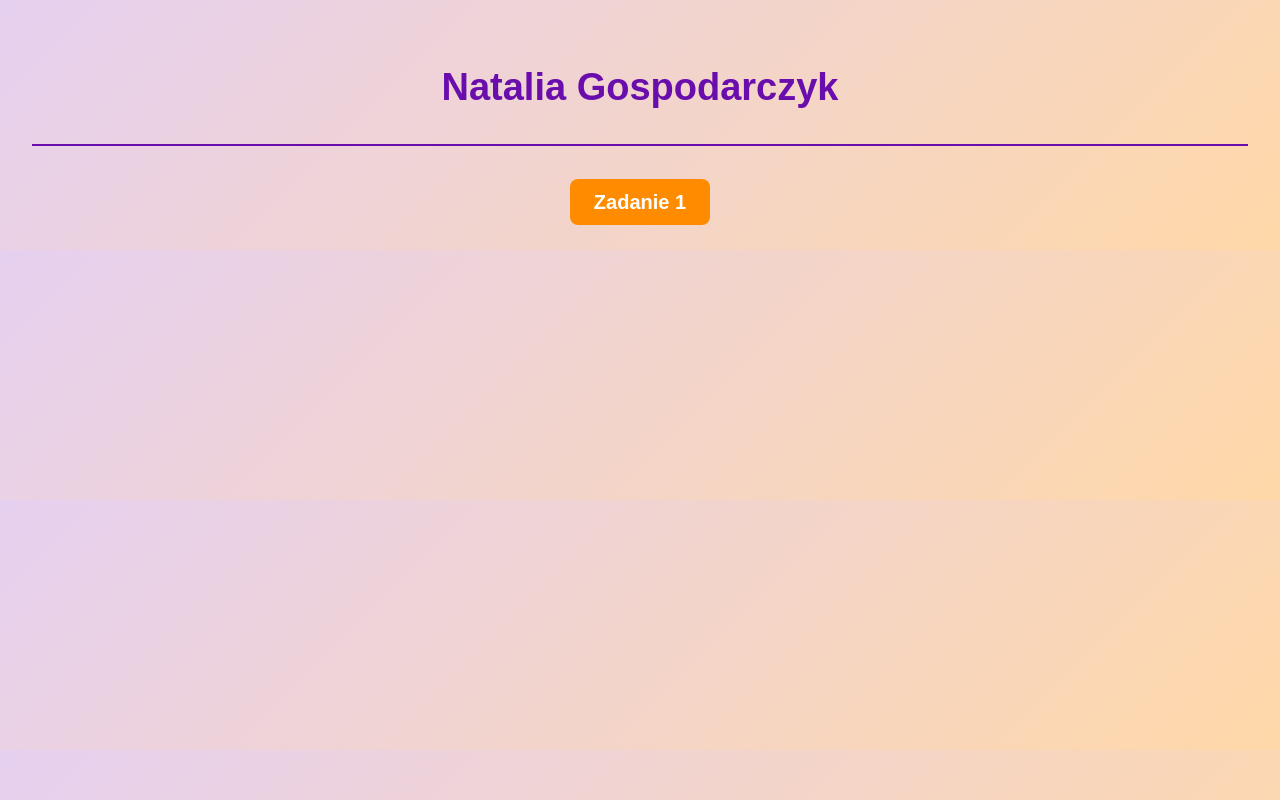
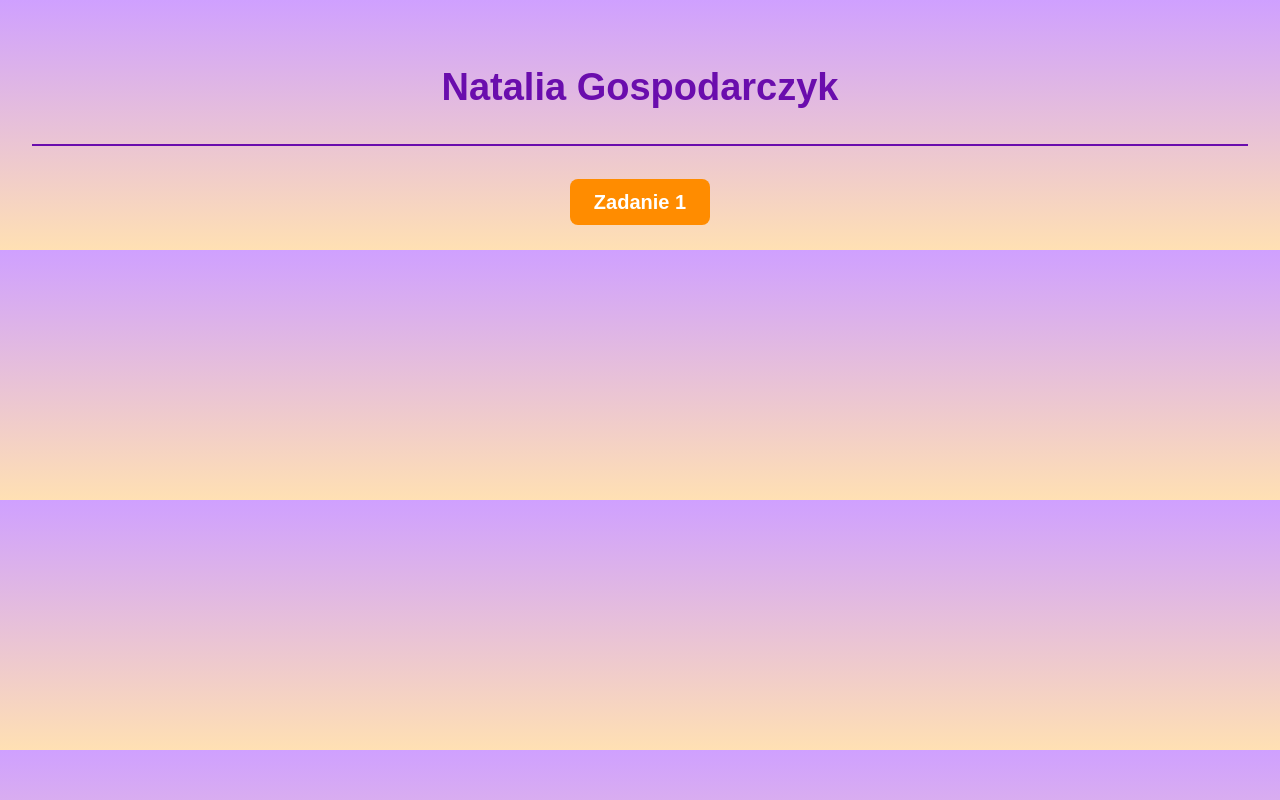
Before and after one commit to nat-gos/nat-gos.github.io, a plain HTML site: page index.html in a window 1280 px wide. Drawn offline with Linux system fonts and the light colour scheme.

Commit message:
Update index.html

```diff
--- a/index.html
+++ b/index.html
@@ -7,8 +7,8 @@
   <style>
     body
       {font-family: 'Agdasima', sans-serif;
-      background: linear-gradient(135deg, #E6D0F0, #FFD8A8);
-      padding: 24px;
+background: linear-gradient(to bottom, #CFA0FF, #FFE0B3);
+       padding: 24px;
       line-height: 1.6;}
     h1
       {color: #6A0DAD;
```
